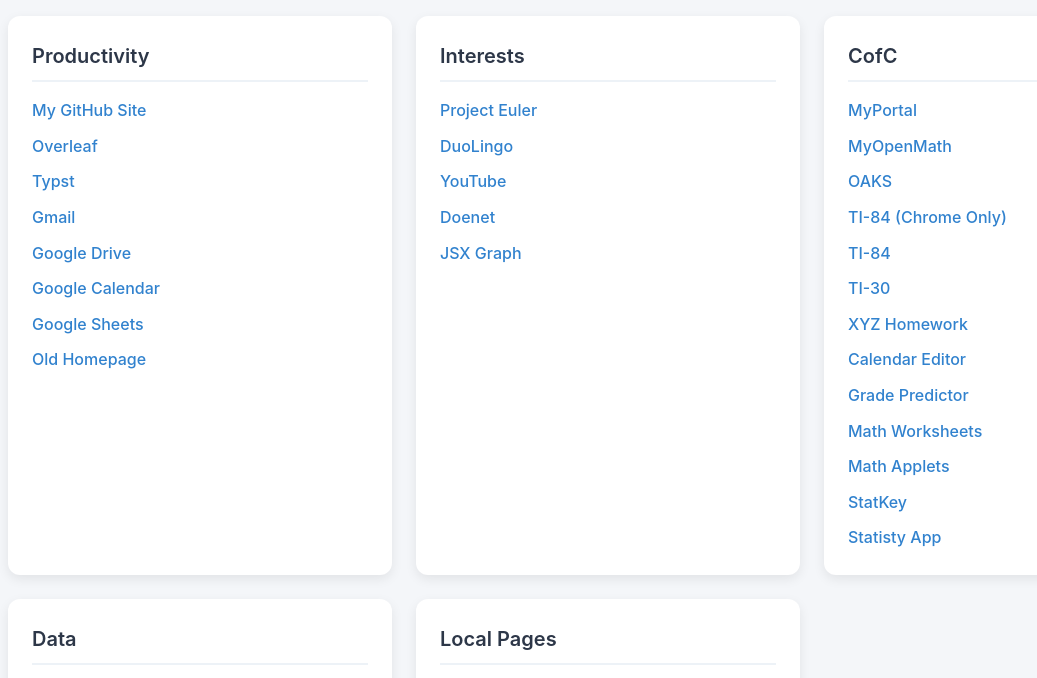
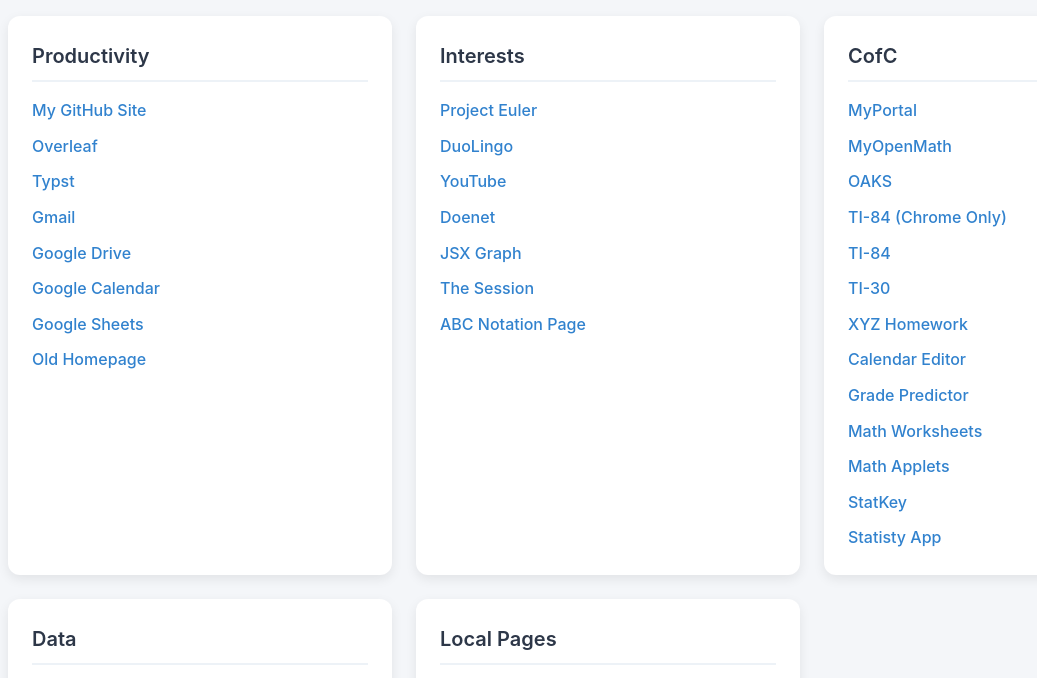
Before and after one commit to davidf628/personal-website, a plain HTML site: page index.html in a window 1280 px wide. Shown: the part 107-785 px from the top of the page, without its empty margins (32-1069 px from the left). Drawn offline with Linux system fonts and the light colour scheme.

Commit message:
added the session
added the session and abc notation

```diff
--- a/index.html
+++ b/index.html
@@ -158,6 +158,8 @@
           { name: "YouTube", url: "http://www.youtube.com/" },
           { name: "Doenet", url: "https://doenet.org/" },
           { name: "JSX Graph", url: "https://jsxgraph.uni-bayreuth.de/home/" },
+          { name: "The Session", url: "https://www.thesession.org" },
+          { name: "ABC Notation Page", url: "https://michaeleskin.com/abctools/abctools.html" },
         ]
       },
       {
```
